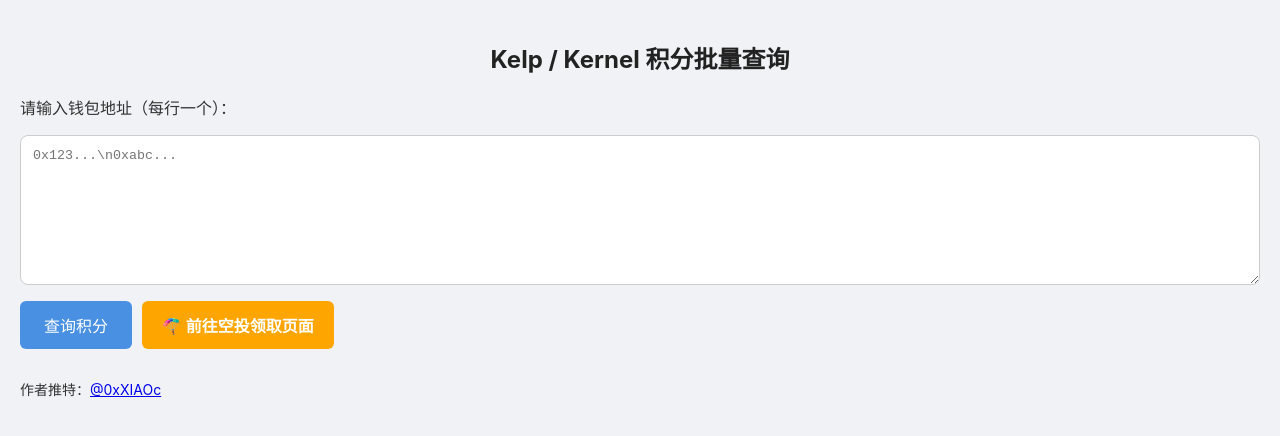
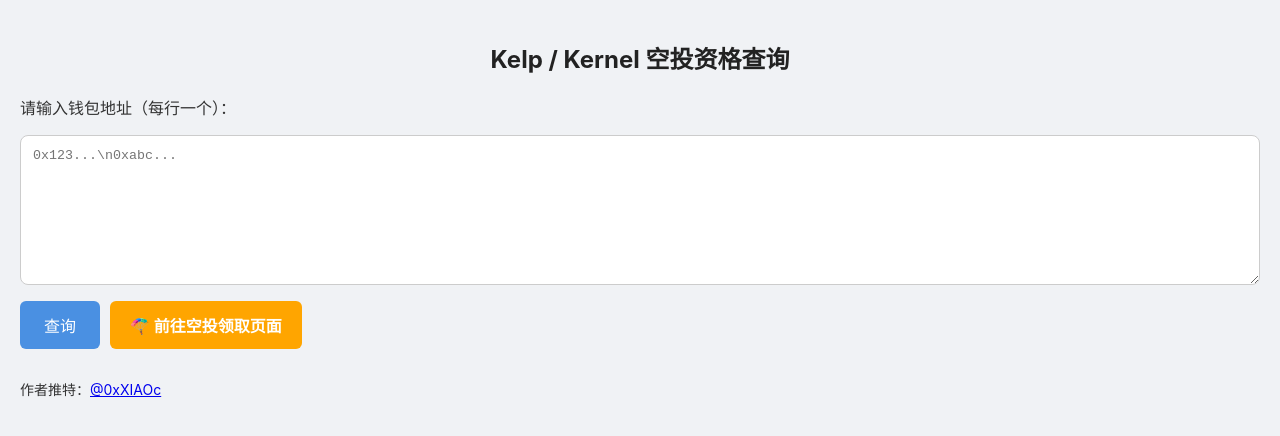
Before and after one commit to 7CCCCC21X/KelpDAO, a plain HTML site: page index.html in a window 1280 px wide. Drawn offline with Linux system fonts and the light colour scheme.

Commit message:
Update index.html

```diff
--- a/index.html
+++ b/index.html
@@ -2,7 +2,7 @@
 <html lang="zh">
 <head>
   <meta charset="UTF-8" />
-  <title>Kelp & Kernel 积分批量查询</title>
+  <title>Kelp & Kernel 空投资格批量查询</title>
   <meta name="viewport" content="width=device-width, initial-scale=1.0">
   <style>
     body {
@@ -105,11 +105,11 @@
   </style>
 </head>
 <body>
-  <h2>Kelp / Kernel 积分批量查询</h2>
+  <h2>Kelp / Kernel 空投资格查询</h2>
   <p>请输入钱包地址（每行一个）：</p>
   <textarea id="addressInput" placeholder="0x123...\n0xabc..."></textarea>
   <div class="action-row">
-    <button id="checkBtn" onclick="checkPoints()">查询积分</button>
+    <button id="checkBtn" onclick="checkPoints()">查询</button>
     <a class="airdrop-link" href="https://kerneldao.com/airdrop-checker/?utm_source=social" target="_blank">🪂 前往空投领取页面</a>
   </div>
   <div class="summary" id="summary"></div>
```
